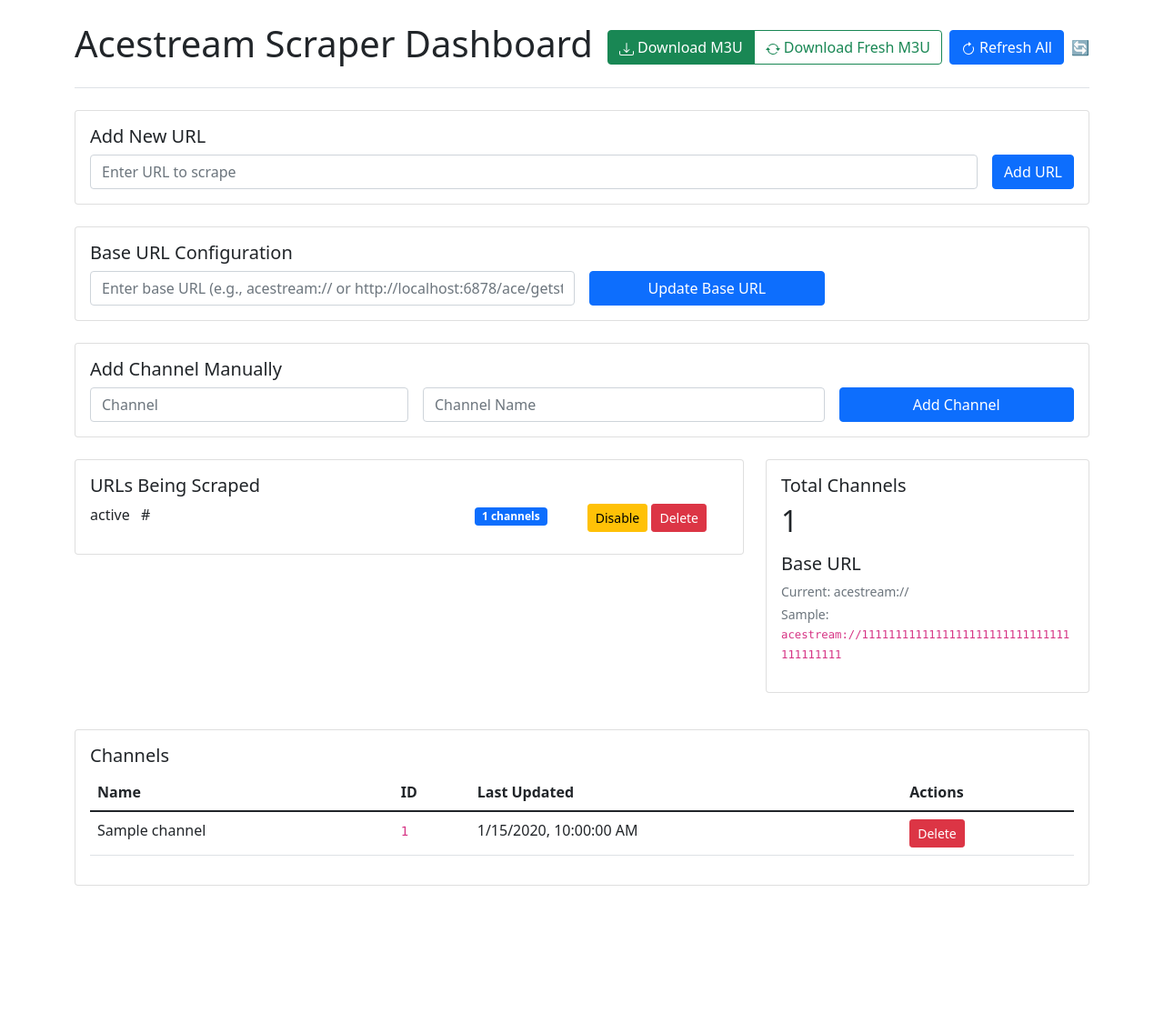
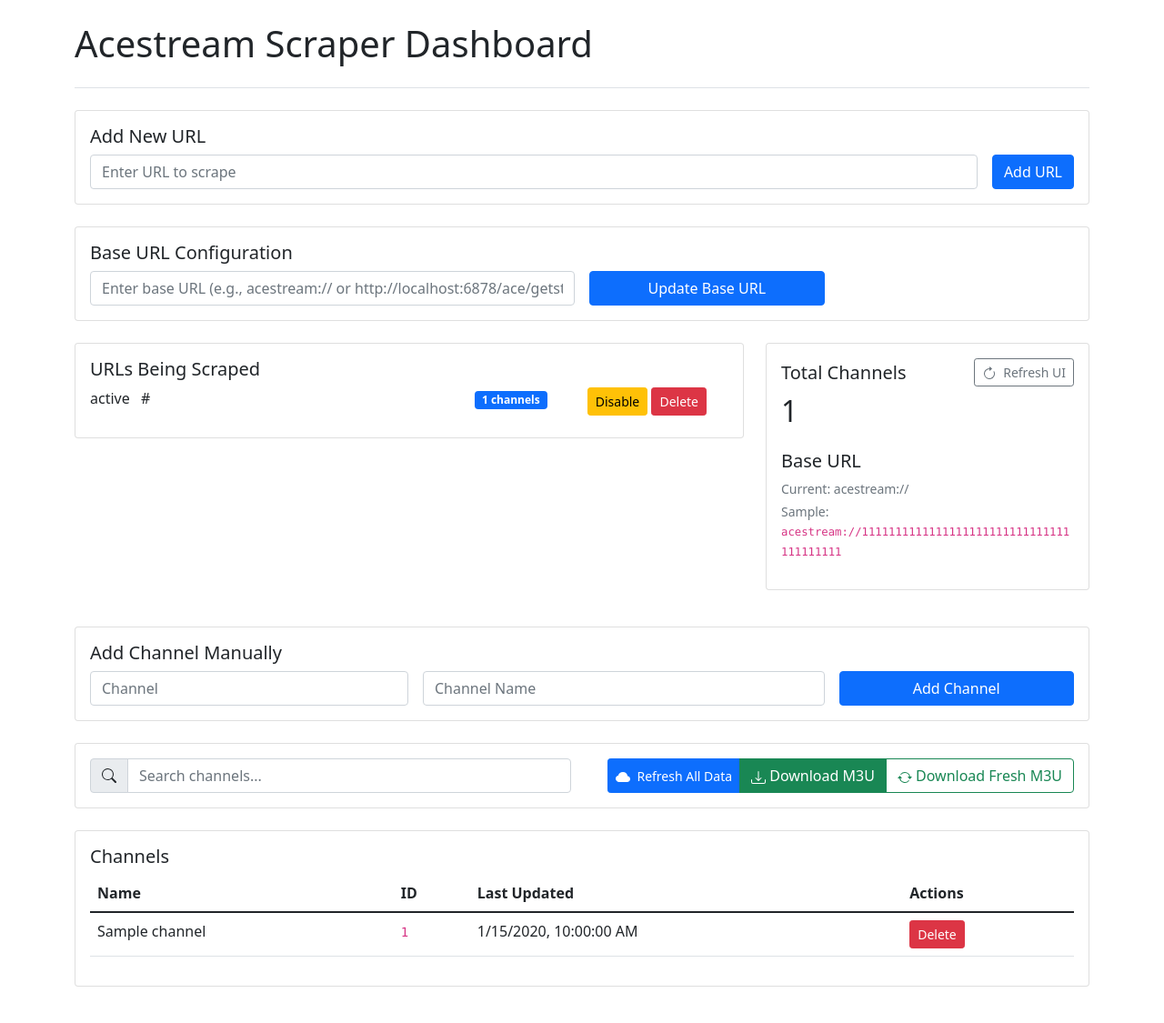
Before and after one commit to visesa84/acestream-scraper-PyAcexy, a Flask app: page / in a window 1280 px wide. Shown: the whole page at 91% size. Before the commit the page ends 974 px from the top, so only its background shows below. Run offline with Flask 2, Linux system fonts and the light colour scheme; tables that the repository leaves empty hold one stand-in row (values such as "Sample post"); some libraries are stand-ins or nearby versions.

Commit message:
Updated UI for better UX Added Possibility to filter channels out. Added Zeronet.conf references to allow exposing the ZeroNet service to the internet.

```diff
--- a/app/templates/index.html
+++ b/app/templates/index.html
@@ -11,7 +11,10 @@
         .status-pending { color: #ffc107; }
         .card { margin-bottom: 1rem; }
         .refresh-btn { cursor: pointer; }
-        #loading { display: none; }
+        #loading {
+            display: none;
+            z-index: 1050;
+        }
         .text-break {
             word-break: break-word;
             overflow-wrap: break-word;
@@ -26,36 +29,10 @@
 </head>
 <body>
     <div class="container py-4">
+        <span id="loading" class="spinner-border spinner-border-sm position-fixed top-0 end-0 m-4" role="status" aria-hidden="true"></span>
         <header class="pb-3 mb-4 border-bottom">
             <div class="d-flex justify-content-between align-items-center">
                 <h1>Acestream Scraper Dashboard</h1>
-                <div class="d-flex align-items-center">
-                    <span id="loading" class="spinner-border spinner-border-sm" role="status"></span>
-                    <div class="btn-group ms-2">
-                        <a href="/playlist.m3u" target="_blank" class="btn btn-success">
-                            <svg xmlns="http://www.w3.org/2000/svg" width="16" height="16" fill="currentColor" class="bi bi-download" viewBox="0 0 16 16">
-                                <path d="M.5 9.9a.5.5 0 0 1 .5.5v2.5a1 1 0 0 0 1 1h12a1 1 0 0 0 1-1v-2.5a.5.5 0 0 1 1 0v2.5a2 2 0 0 1-2 2H2a2 2 0 0 1-2-2v-2.5a.5.5 0 0 1 .5-.5z"/>
-                                <path d="M7.646 11.854a.5.5 0 0 0 .708 0l3-3a.5.5 0 0 0-.708-.708L8.5 10.293V1.5a.5.5 0 0 0-1 0v8.793L5.354 8.146a.5.5 0 1 0-.708.708l3 3z"/>
-                            </svg>
-                            Download M3U
-                        </a>
-                        <a href="/playlist.m3u?refresh=true" target="_blank" class="btn btn-outline-success">
-                            <svg xmlns="http://www.w3.org/2000/svg" width="16" height="16" fill="currentColor" class="bi bi-arrow-repeat" viewBox="0 0 16 16">
-                                <path d="M11.534 7h3.932a.25.25 0 0 1 .192.41l-1.966 2.36a.25.25 0 0 1-.384 0l-1.966-2.36a.25.25 0 0 1 .192-.41zm-11 2h3.932a.25.25 0 0 0 .192-.41L2.692 6.23a.25.25 0 0 0-.384 0L.342 8.59A.25.25 0 0 0 .534 9z"/>
-                                <path fill-rule="evenodd" d="M8 3c-1.552 0-2.94.707-3.857 1.818a.5.5 0 1 1-.771-.636A6.002 6.002 0 0 1 13.917 7H12.9A5.002 5.002 0 0 0 8 3zM3.1 9a5.002 5.002 0 0 0 8.757 2.182.5.5 0 1 1 .771.636A6.002 6.002 0 0 1 2.083 9H3.1z"/>
-                            </svg>
-                            Download Fresh M3U
-                        </a>
-                    </div>
-                    <button onclick="refreshAllUrls()" class="btn btn-primary ms-2">
-                        <svg xmlns="http://www.w3.org/2000/svg" width="16" height="16" fill="currentColor" class="bi bi-arrow-clockwise" viewBox="0 0 16 16">
-                            <path fill-rule="evenodd" d="M8 3a5 5 0 1 0 4.546 2.914.5.5 0 0 1 .908-.417A6 6 0 1 1 8 2v1z"/>
-                            <path d="M8 4.466V.534a.25.25 0 0 1 .41-.192l2.36 1.966c.12.1.12.284 0 .384L8.41 4.658A.25.25 0 0 1 8 4.466z"/>
-                        </svg>
-                        Refresh All
-                    </button>
-                    <span class="refresh-btn ms-2" onclick="refreshData()">🔄</span>
-                </div>
             </div>
         </header>
 
@@ -89,8 +66,43 @@
                 </form>
             </div>
         </div>
-
-        <!-- Add after the base URL configuration card -->
+        <!-- Stats Section -->
+        <div class="row mb-4">
+            <div class="col-md-8">
+                <div class="card">
+                    <div class="card-body">
+                        <div class="d-flex justify-content-between align-items-center mb-2">
+                            <h5 class="card-title mb-0">URLs Being Scraped</h5>
+                        </div>
+                        <div id="urlsList"></div>
+                    </div>
+                </div>
+            </div>
+            <div class="col-md-4">
+                <div class="card">
+                    <div class="card-body">
+                        <div class="mb-4">
+                            <div class="d-flex justify-content-between align-items-center mb-2">
+                                <h5 class="card-title mb-0">Total Channels</h5>
+                                <button onclick="refreshData()" class="btn btn-sm btn-outline-secondary" title="Refresh UI">
+                                    <svg xmlns="http://www.w3.org/2000/svg" width="16" height="16" fill="currentColor" class="bi bi-arrow-clockwise" viewBox="0 0 16 16">
+                                        <path fill-rule="evenodd" d="M8 3a5 5 0 1 0 4.546 2.914.5.5 0 0 1 .908-.417A6 6 0 1 1 8 2v1z"/>
+                                        <path d="M8 4.466V.534a.25.25 0 0 1 .41-.192l2.36 1.966c.12.1.12.284 0 .384L8.41 4.658A.25.25 0 0 1 8 4.466z"/>
+                                    </svg>
+                                    <span class="ms-1">Refresh UI</span>
+                                </button>
+                            </div>
+                            <h2 id="totalChannels" class="mb-0">0</h2>
+                        </div>
+                        <div>
+                            <h5 class="card-title">Base URL</h5>
+                            <p id="currentBaseUrlDisplay" class="mb-1 text-muted small"></p>
+                            <p id="sampleUrlDisplay" class="text-break text-muted small"></p>
+                        </div>
+                    </div>
+                </div>
+            </div>
+        </div>
         <div class="card mb-4">
             <div class="card-body">
                 <h5 class="card-title">Add Channel Manually</h5>
@@ -109,28 +121,47 @@
                 </form>
             </div>
         </div>
-
-        <!-- Stats Section -->
-        <div class="row mb-4">
-            <div class="col-md-8">
-                <div class="card">
-                    <div class="card-body">
-                        <h5 class="card-title">URLs Being Scraped</h5>
-                        <div id="urlsList"></div>
+        <!-- Add before the Channels Table card -->
+        <div class="card mb-4">
+            <div class="card-body">
+                <div class="row align-items-center">
+                    <div class="col-md-6">
+                        <div class="input-group">
+                            <span class="input-group-text">
+                                <svg xmlns="http://www.w3.org/2000/svg" width="16" height="16" fill="currentColor" class="bi bi-search" viewBox="0 0 16 16">
+                                    <path d="M11.742 10.344a6.5 6.5 0 1 0-1.397 1.398h-.001c.03.04.062.078.098.115l3.85 3.85a1 1 0 0 0 1.415-1.414l-3.85-3.85a1.007 1.007 0 0 0-.115-.1zM12 6.5a5.5 5.5 0 1 1-11 0 5.5 5.5 0 0 1 11 0z"/>
+                                </svg>
+                            </span>
+                            <input type="text"
+                                   class="form-control"
+                                   id="channelSearch"
+                                   placeholder="Search channels..."
+                                   onkeyup="debounce(searchChannels, 300)(this.value)">
+                        </div>
                     </div>
-                </div>
-            </div>
-            <div class="col-md-4">
-                <div class="card">
-                    <div class="card-body">
-                        <div class="mb-3">
-                            <h5 class="card-title">Total Channels</h5>
-                            <h2 id="totalChannels">0</h2>
-                        </div>
-                        <div>
-                            <h5 class="card-title">Base URL</h5>
-                            <p id="currentBaseUrlDisplay" class="mb-1 text-muted small"></p>
-                            <p id="sampleUrlDisplay" class="text-break text-muted small"></p>
+                    <div class="col-md-6">
+                        <div class="btn-group float-md-end">
+                            <button onclick="refreshAllUrls()" class="btn btn-primary btn-sm" title="Refresh all channel data">
+                                <svg xmlns="http://www.w3.org/2000/svg" width="16" height="16" fill="currentColor" class="bi bi-cloud-arrow-down" viewBox="0 0 16 16">
+                                    <path fill-rule="evenodd" d="M7.646 10.854a.5.5 0 0 0 .708 0l2-2a.5.5 0 0 0-.708-.708L8.5 9.293V5.5a.5.5 0 0 0-1 0v3.793L6.354 8.146a.5.5 0 1 0-.708.708l2 2z"/>
+                                    <path d="M4.406 3.342A5.53 5.53 0 0 1 8 2c2.69 0 4.923 2 5.166 4.579C14.758 6.804 16 8.137 16 9.773 16 11.569 14.502 13 12.687 13H3.781C1.708 13 0 11.366 0 9.318c0-1.763 1.266-3.223 2.942-3.593.143-.863.698-1.723 1.464-2.383z"/>
+                                </svg>
+                                <span class="ms-1">Refresh All Data</span>
+                            </button>
+                            <button class="btn btn-success" onclick="downloadPlaylist(false)">
+                                <svg xmlns="http://www.w3.org/2000/svg" width="16" height="16" fill="currentColor" class="bi bi-download" viewBox="0 0 16 16">
+                                    <path d="M.5 9.9a.5.5 0 0 1 .5.5v2.5a1 1 0 0 0 1 1h12a1 1 0 0 0 1-1v-2.5a.5.5 0 0 1 1 0v2.5a2 2 0 0 1-2 2H2a2 2 0 0 1-2-2v-2.5a.5.5 0 0 1 .5-.5z"/>
+                                    <path d="M7.646 11.854a.5.5 0 0 0 .708 0l3-3a.5.5 0 0 0-.708-.708L8.5 10.293V1.5a.5.5 0 0 0-1 0v8.793L5.354 8.146a.5.5 0 1 0-.708.708l3 3z"/>
+                                </svg>
+                                Download M3U
+                            </button>
+                            <button class="btn btn-outline-success" onclick="downloadPlaylist(true)">
+                                <svg xmlns="http://www.w3.org/2000/svg" width="16" height="16" fill="currentColor" class="bi bi-arrow-repeat" viewBox="0 0 16 16">
+                                    <path d="M11.534 7h3.932a.25.25 0 0 1 .192.41l-1.966 2.36a.25.25 0 0 1-.384 0l-1.966-2.36a.25.25 0 0 1 .192-.41zm-11 2h3.932a.25.25 0 0 0 .192-.41L2.692 6.23a.25.25 0 0 0-.384 0L.342 8.59A.25.25 0 0 0 .534 9z"/>
+                                    <path fill-rule="evenodd" d="M8 3c-1.552 0-2.94.707-3.857 1.818a.5.5 0 1 1-.771-.636A6.002 6.002 0 0 1 13.917 7H12.9A5.002 5.002 0 0 0 8 3zM3.1 9a5.002 5.002 0 0 0 8.757 2.182.5.5 0 1 1 .771.636A6.002 6.002 0 0 1 2.083 9H3.1z"/>
+                                </svg>
+                                Download Fresh M3U
+                            </button>
                         </div>
                     </div>
                 </div>
@@ -171,6 +202,8 @@
         async function refreshData() {
             showLoading();
             try {
+                const searchTerm = document.getElementById('channelSearch')?.value || '';
+
                 const statsResponse = await fetch('/api/stats');
                 const stats = await statsResponse.json();
 
@@ -209,7 +242,7 @@
                     sampleUrlDisplay.innerHTML = `Sample: <code>${stats.base_url}${'1'.repeat(40)}</code>`;
                 }
 
-                const channelsResponse = await fetch('/api/channels');
+                const channelsResponse = await fetch(`/api/channels?search=${encodeURIComponent(searchTerm)}`);
                 const channels = await channelsResponse.json();
 
                 const channelsList = document.getElementById('channelsList');
@@ -447,6 +480,66 @@
             }
         });
 
+        // Debounce function to limit API calls
+        function debounce(func, wait) {
+            let timeout;
+            return function executedFunction(...args) {
+                const later = () => {
+                    clearTimeout(timeout);
+                    func(...args);
+                };
+                clearTimeout(timeout);
+                timeout = setTimeout(later, wait);
+            };
+        }
+
+        // Search channels function
+        async function searchChannels(searchTerm) {
+            try {
+                showLoading();
+                const response = await fetch(`/api/channels?search=${encodeURIComponent(searchTerm)}`);
+                const channels = await response.json();
+
+                const channelsList = document.getElementById('channelsList');
+                channelsList.innerHTML = channels.map(channel => `
+                    <tr>
+                        <td>${channel.name}</td>
+                        <td><code>${channel.id}</code></td>
+                        <td>${new Date(channel.last_processed).toLocaleString()}</td>
+                        <td>
+                            <button class="btn btn-sm btn-danger" onclick="deleteChannel('${channel.id}')">
+                                Delete
+                            </button>
+                        </td>
+                    </tr>
+                `).join('');
+            } catch (error) {
+                console.error('Error searching channels:', error);
+            } finally {
+                hideLoading();
+            }
+        }
+
+        // Add this to your JavaScript section
+        function downloadPlaylist(refresh = false) {
+            const searchTerm = document.getElementById('channelSearch').value.trim();
+            let url = '/playlist.m3u';
+            const params = new URLSearchParams();
+
+            if (refresh) {
+                params.append('refresh', 'true');
+            }
+            if (searchTerm) {
+                params.append('search', searchTerm);
+            }
+
+            if (params.toString()) {
+                url += '?' + params.toString();
+            }
+
+            window.location.href = url;
+        }
+
         // Initial data load
         refreshData();
         // Refresh every minute
--- a/app/views/main.py
+++ b/app/views/main.py
@@ -45,8 +45,16 @@
 
 @bp.route('/api/channels')
 def get_channels():
-    """Get all channels."""
-    channels = AcestreamChannel.query.all()
+    """Get all channels with optional name filter."""
+    search = request.args.get('search', '').strip().lower()
+
+    query = AcestreamChannel.query
+
+    if search:
+        # Case-insensitive search on channel name
+        query = query.filter(AcestreamChannel.name.ilike(f'%{search}%'))
+
+    channels = query.all()
     return jsonify([{
         'id': ch.id,
         'name': ch.name,
@@ -219,8 +227,9 @@
 
 @bp.route('/playlist.m3u')
 async def get_playlist():
-    """Generate and return M3U playlist with optional refresh."""
+    """Generate and return M3U playlist with optional refresh and filtering."""
     should_refresh = request.args.get('refresh', '').lower() == 'true'
+    search = request.args.get('search', '').strip().lower()
 
     if should_refresh:
         scraper_service = ScraperService()
@@ -235,15 +244,21 @@
                 except Exception as e:
                     logger.error(f"Error refreshing URL {url.url}: {e}")
 
-    # Generate playlist using service
+    # Generate playlist using service with search parameter
     playlist_service = PlaylistService()
-    playlist = playlist_service.generate_playlist()
+    playlist = playlist_service.generate_playlist(search_term=search)
+
+    # Modify filename to indicate if it's filtered
+    filename = f"acestream_playlist_{datetime.utcnow().strftime('%Y%m%d_%H%M%S')}"
+    if search:
+        filename += f"_filtered"
+    filename += ".m3u"
 
     return Response(
         playlist,
         mimetype='audio/x-mpegurl',
         headers={
-            'Content-Disposition': f'attachment; filename=acestream_playlist_{datetime.utcnow().strftime("%Y%m%d_%H%M%S")}.m3u'
+            'Content-Disposition': f'attachment; filename={filename}'
         }
     )
 
```
Also changed, not shown: app/services/playlist_service.py (+15 -3 lines), README.md, 1 other file.
